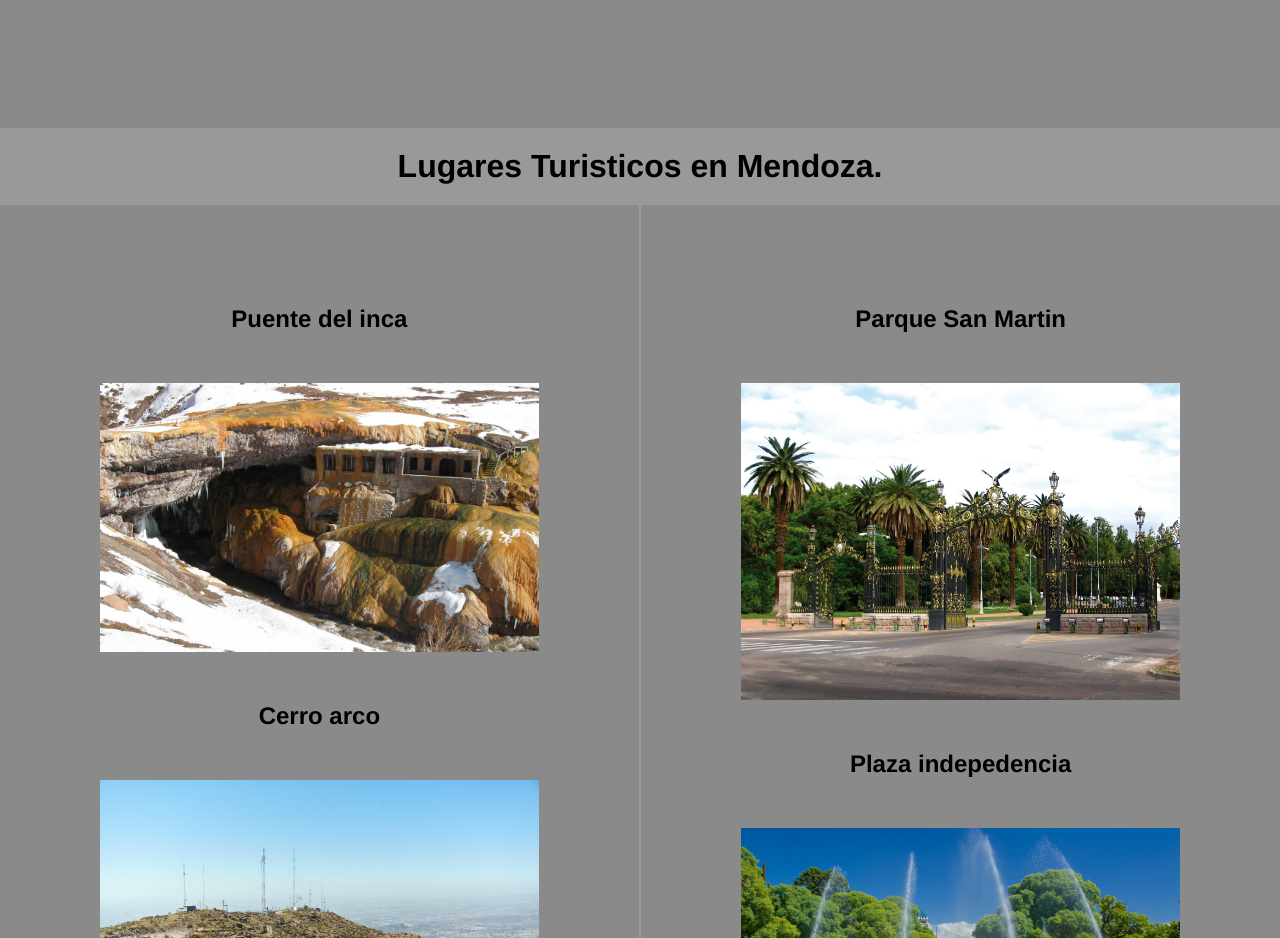
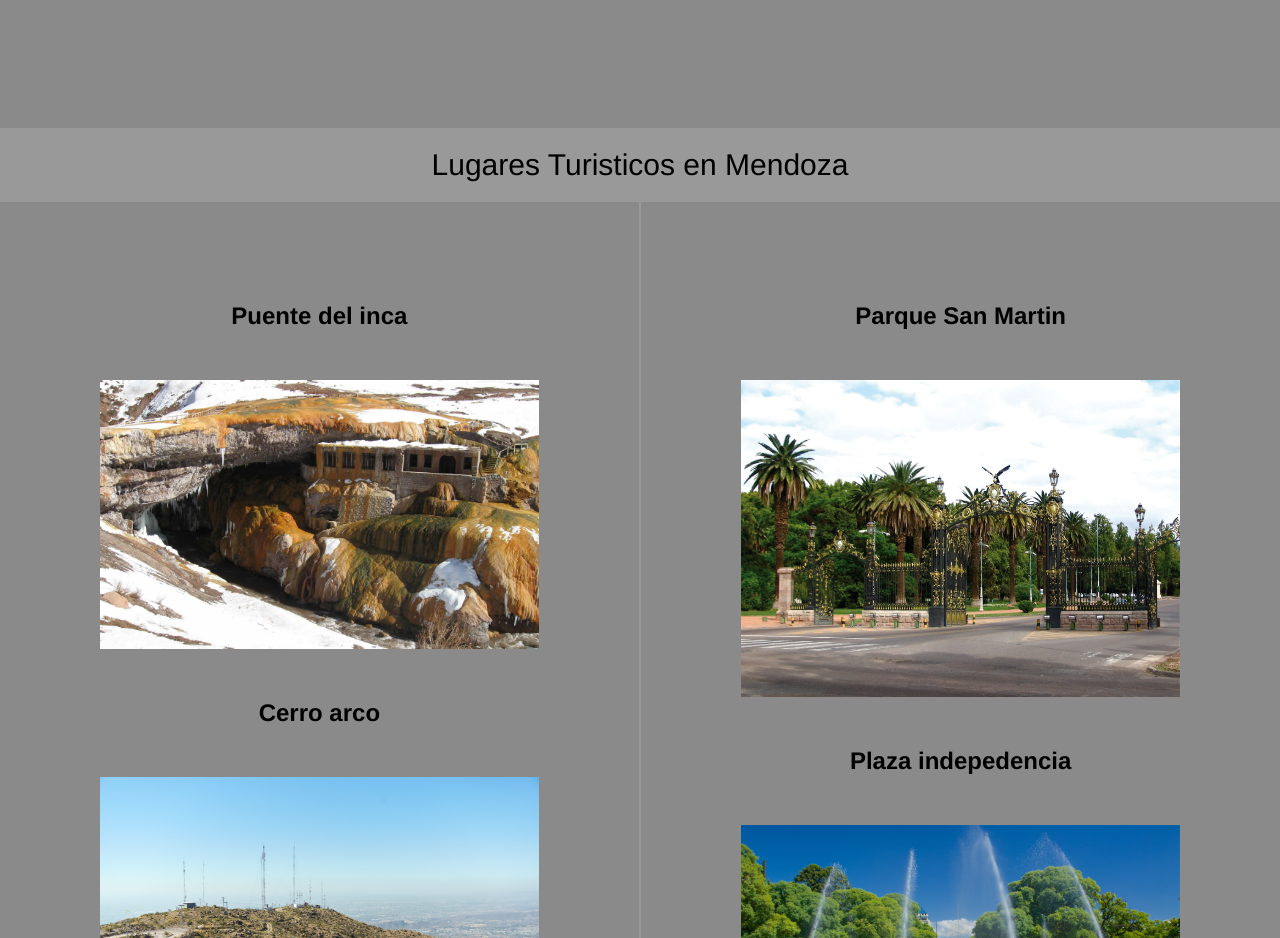
Before and after one commit to Ramirothz/Mendoza2, a plain HTML site: page index.html in a window 1280 px wide. Shown: the part 1040-1978 px from the top of the page. Drawn offline with Linux system fonts and the light colour scheme.

Commit message:
mi primera confirmacion de actualizacion

```diff
--- a/index.html
+++ b/index.html
@@ -38,7 +38,7 @@
                   <li class="listado">La ciudad de Mendoza se localiza al pie de la Cordillera de los Andes, en una zona llana a una altura de poco más de 750 m.s.n.m.</li>
                  </ul>
                 </section>
-                <h1 class="titulo1">Lugares Turisticos en Mendoza.</h1>
+                <div class="greeting">Lugares Turisticos en Mendoza</div>
              <section class="seccion0">
 
                    <h1>Parque San Martin</h1>
--- a/styles.css
+++ b/styles.css
@@ -150,11 +150,12 @@ ul .listado {
   width: 100%;
   height: 100%;
 }
-.titulo1 {
+.greeting {
   display: flex;
   justify-content: center;
   margin: 10px;
-  padding: 10px ;
+  padding: 10px;
+  font-size: 30px;
 }
 
 /*footer*/
```
